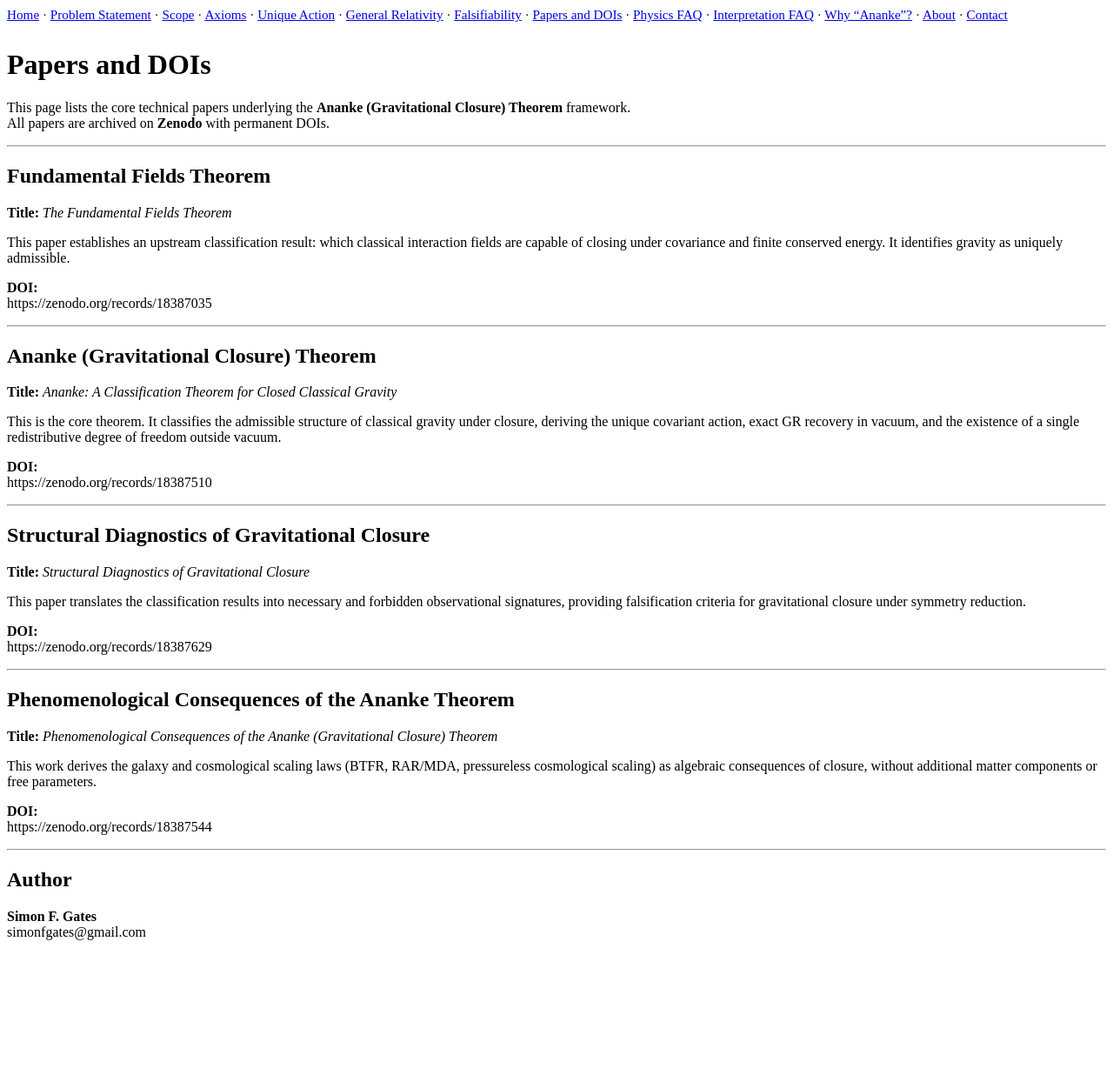
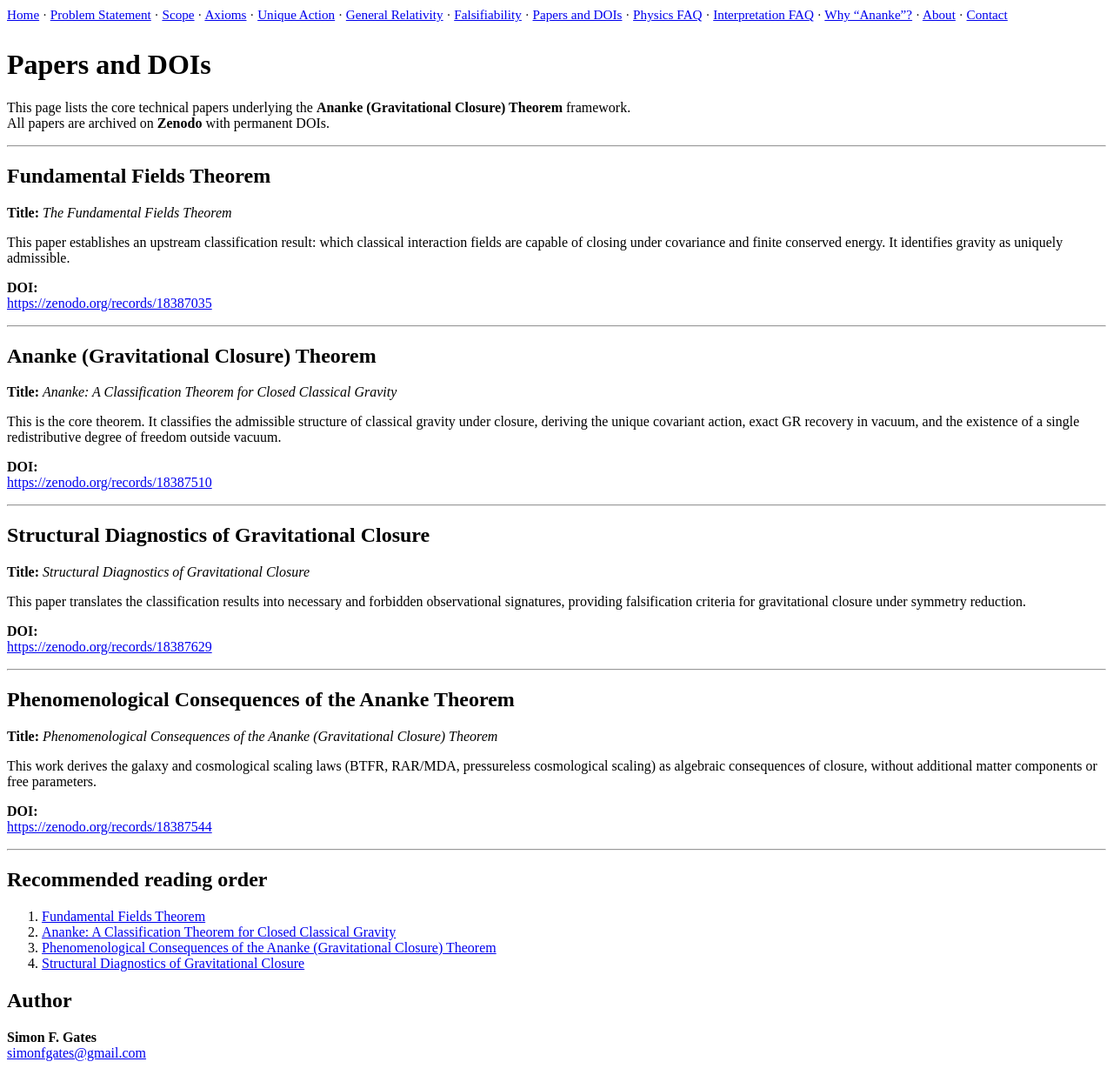
Before and after one commit to ananke-research/ananke-theorem, a Jekyll site: the page built from pages/Papers and DOIs.md, in a window 1280 px wide. Shown: the whole page at 87% size. Built offline with Jekyll 4.4.1, drawn with Linux system fonts in a browser that asks for light colours; before the commit the page ends 1097 px from its top, so only the background shows below that.

Commit message:
Enhance DOI links and add reading order
Updated DOI links to be clickable and added a recommended reading order section.

```diff
--- a/pages/Papers and DOIs.md
+++ b/pages/Papers and DOIs.md
@@ -18,7 +18,7 @@ All papers are archived on **Zenodo** with permanent DOIs.
 This paper establishes an upstream classification result: which classical interaction fields are capable of closing under covariance and finite conserved energy. It identifies gravity as uniquely admissible.
 
 **DOI:**
-https://zenodo.org/records/18387035
+[https://zenodo.org/records/18387035](https://zenodo.org/records/18387035)
 
 ---
 
@@ -29,7 +29,7 @@ https://zenodo.org/records/18387035
 This is the core theorem. It classifies the admissible structure of classical gravity under closure, deriving the unique covariant action, exact GR recovery in vacuum, and the existence of a single redistributive degree of freedom outside vacuum.
 
 **DOI:**
-https://zenodo.org/records/18387510
+[https://zenodo.org/records/18387510](https://zenodo.org/records/18387510)
 
 ---
 
@@ -40,7 +40,7 @@ https://zenodo.org/records/18387510
 This paper translates the classification results into necessary and forbidden observational signatures, providing falsification criteria for gravitational closure under symmetry reduction.
 
 **DOI:**
-https://zenodo.org/records/18387629
+[https://zenodo.org/records/18387629](https://zenodo.org/records/18387629)
 
 ---
 
@@ -51,11 +51,18 @@ https://zenodo.org/records/18387629
 This work derives the galaxy and cosmological scaling laws (BTFR, RAR/MDA, pressureless cosmological scaling) as algebraic consequences of closure, without additional matter components or free parameters.
 
 **DOI:**
-https://zenodo.org/records/18387544
+[https://zenodo.org/records/18387544](https://zenodo.org/records/18387544)
 
 ---
+
+## Recommended reading order
+
+1. [Fundamental Fields Theorem](https://zenodo.org/records/18387035)
+2. [Ananke: A Classification Theorem for Closed Classical Gravity](https://zenodo.org/records/18387510)
+3. [Phenomenological Consequences of the Ananke (Gravitational Closure) Theorem](https://zenodo.org/records/18387544)
+4. [Structural Diagnostics of Gravitational Closure](https://zenodo.org/records/18387629)
 
 ## Author
 
 **Simon F. Gates**
-simonfgates@gmail.com
+[simonfgates@gmail.com](mailto:simonfgates@gmail.com)
```
